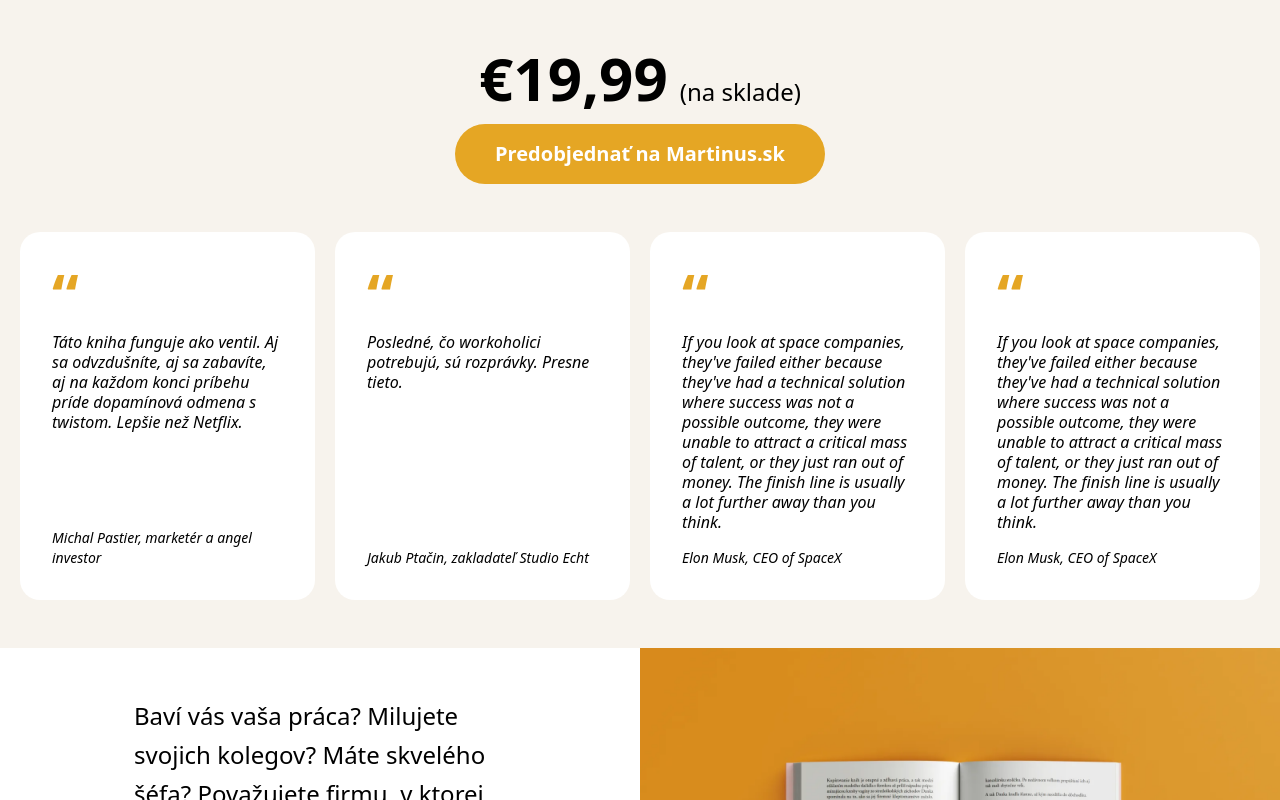
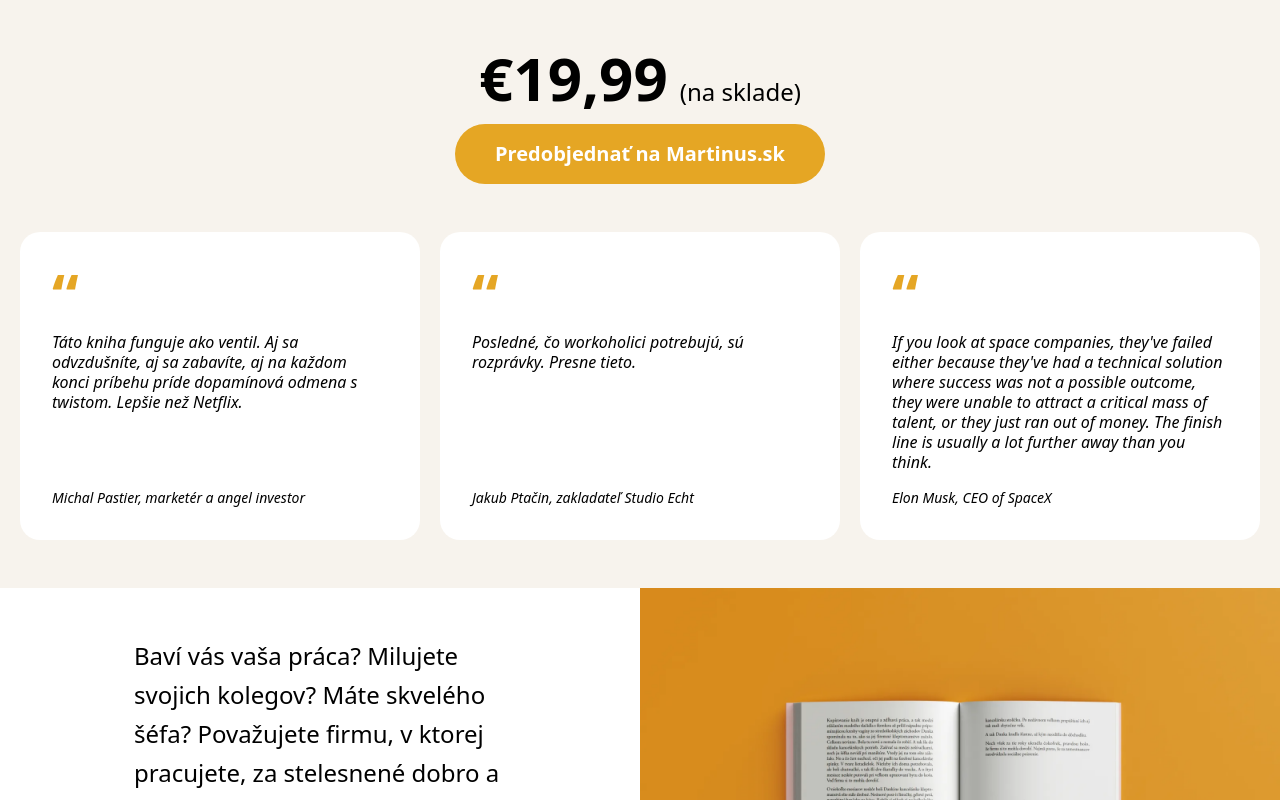
Before and after one commit to radovangrezo/preworkoholikov, a Next.js app: page / in a window 1280 px wide. Shown: the part 522-1322 px from the top of the page. Built offline with nearby package versions, Linux system fonts and the light colour scheme.

Commit message:
Update page.tsx

```diff
--- a/src/app/page.tsx
+++ b/src/app/page.tsx
@@ -28,11 +28,6 @@ const QUOTES = [
     text: 'Posledné, čo workoholici potrebujú, sú rozprávky. Presne tieto.',
     author: 'Jakub Ptačin',
     role: 'zakladateľ Studio Echt',
-  },
-  {
-    text: "If you look at space companies, they've failed either because they've had a technical solution where success was not a possible outcome, they were unable to attract a critical mass of talent, or they just ran out of money. The finish line is usually a lot further away than you think.",
-    author: 'Elon Musk',
-    role: 'CEO of SpaceX',
   },
   {
     text: "If you look at space companies, they've failed either because they've had a technical solution where success was not a possible outcome, they were unable to attract a critical mass of talent, or they just ran out of money. The finish line is usually a lot further away than you think.",
```
